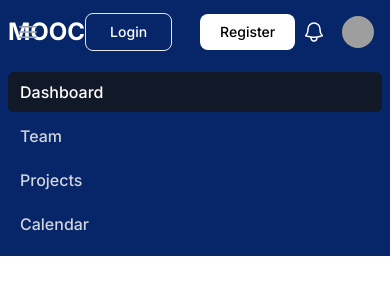
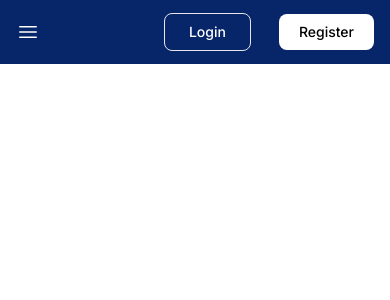
Before and after one commit to Xanvia/MOOC-IT-Center-UOP, a Next.js app in the folder frontend/: page / in a window 390 px wide. Shown: the top 300 px of the page. Built offline with nearby package versions, Linux system fonts and the light colour scheme; grey boxes are pictures that could not be loaded.

Commit message:
feat: conditon: is loggedin

```diff
--- a/frontend/src/components/Buttons/PrimaryButton.tsx
+++ b/frontend/src/components/Buttons/PrimaryButton.tsx
@@ -9,7 +9,7 @@ const PrimaryButton: React.FC<PrimaryButtonProps> = ({ text }) => {
   return (
     <button
       type="button"
-      className="focus:outline-none text-black bg-white hover:bg-primary hover:ring-1 hover:text-white hover:ring-white focus:ring-4 focus:ring-primary_test font-medium rounded-lg text-sm px-5 py-2 me-2 mb-2 dark:focus:ring-white"
+      className="focus:outline-none text-black font-times bg-white hover:bg-primary hover:ring-1 hover:text-white hover:ring-white focus:ring-4 focus:ring-primary_test font-medium rounded-lg text-sm px-5 py-2 me-2 mb-2 dark:focus:ring-white"
     >
       {text}
     </button>
--- a/frontend/src/components/Navbar/Navbar.tsx
+++ b/frontend/src/components/Navbar/Navbar.tsx
@@ -7,7 +7,12 @@ import SecondaryButton from "../Buttons/SecondaryButton";
 
 const Navbar = () => {
   const [isProfileMenuOpen, setIsProfileMenuOpen] = useState(false);
+  const [isMobileMenuOpen, setIsMobileMenuOpen] = useState(false);
   const profileMenuRef = useRef(null);
+  const isLoggedIn = false;
+  const toggleMobileMenu = () => {
+    setIsMobileMenuOpen(!isMobileMenuOpen);
+  };
 
   const toggleProfileMenu = () => {
     setIsProfileMenuOpen(!isProfileMenuOpen);
@@ -33,12 +38,13 @@ const Navbar = () => {
     <nav className="bg-primary">
       <div className="mx-auto max-w-7xl px-2 sm:px-6 lg:px-8">
         <div className="relative flex h-16 items-center justify-between">
-          <div className="absolute inset-y-0 left-0 flex items-center sm:hidden">
+          <div className="absolute inset-y-0 left-0 flex items-center md:hidden">
             <button
               type="button"
-              className="relative inline-flex items-center justify-center rounded-md p-2 text-gray-400 hover:bg-gray-700 hover:text-white focus:outline-none focus:ring-2 focus:ring-inset focus:ring-white"
+              className="relative inline-flex items-center justify-center rounded-md p-2 text-white hover:bg-gray-700 hover:text-white focus:outline-none focus:ring-2 focus:ring-inset focus:ring-white"
               aria-controls="mobile-menu"
               aria-expanded="false"
+              onClick={toggleMobileMenu}
             >
               <span className="absolute -inset-0.5"></span>
               <span className="sr-only">Open main menu</span>
@@ -74,11 +80,11 @@ const Navbar = () => {
               </svg>
             </button>
           </div>
-          <div className="flex flex-1 items-center justify-center sm:items-stretch sm:justify-start">
-            <div className="flex flex-shrink-0 items-center">
-              <h1 className="text-white text-2xl font-bold">MOOC</h1>
+          <div className="flex flex-1 items-center justify-center sm:items-stretch md:justify-start">
+            <div className="hidden sm:flex flex-shrink-0 items-center">
+              <h1 className="text-white text-3xl sm:font-bold">MOOC</h1>
             </div>
-            <div className="hidden py-10 pl-20 sm:ml-6 sm:block">
+            <div className="hidden py-5 md:py-10 lg:pl-20 md:ml-6 md:block lg:text-base text-sm">
               <div className="flex space-x-4">
                 <Link href="/" className="text-white hover:text-gray-300">
                   HOME
@@ -95,12 +101,46 @@ const Navbar = () => {
               </div>
             </div>
           </div>
-          <div className="flex items-center gap-5 mt-2 pr-20 justify-center">
+          <div className="flex items-center gap-5 mt-2 lg:pr-20 justify-center">
+            {isLoggedIn ? (
+              <div className="flex md:hidden absolute inset-y-0 right-0 items-center pr-2 sm:static sm:inset-auto sm:ml-6 sm:pr-0">
+                <button
+                  type="button"
+                  className="relative rounded-full bg-primary p-1 text-white hover:text-white focus:outline-none focus:ring-2 focus:ring-white focus:ring-offset-2 focus:ring-offset-primary_test"
+                >
+                  <span className="absolute -inset-1.5"></span>
+                  <span className="sr-only">View notifications</span>
+                  <svg
+                    className="h-6 w-6"
+                    fill="none"
+                    viewBox="0 0 24 24"
+                    strokeWidth="1.5"
+                    stroke="currentColor"
+                    aria-hidden="true"
+                  >
+                    <path
+                      strokeLinecap="round"
+                      strokeLinejoin="round"
+                      d="M14.857 17.082a23.848 23.848 0 005.454-1.31A8.967 8.967 0 0118 9.75v-.7V9A6 6 0 006 9v.75a8.967 8.967 0 01-2.312 6.022c1.733.64 3.56 1.085 5.455 1.31m5.714 0a24.255 24.255 0 01-5.714 0m5.714 0a3 3 0 11-5.714 0"
+                    />
+                  </svg>
+                </button>
+
+                <ProfileButton
+                  isProfileMenuOpen={isProfileMenuOpen}
+                  toggleProfileMenu={toggleProfileMenu}
+                  profileMenuRef={profileMenuRef}
+                />
+              </div>
+            ) : (
+              <>
                 <SecondaryButton text="Login" />
                 <PrimaryButton text="Register" />
+              </>
+            )}
           </div>
 
-          <div className="absolute inset-y-0 right-0 flex items-center pr-2 sm:static sm:inset-auto sm:ml-6 sm:pr-0">
+          <div className="hidden absolute inset-y-0 right-0 md:flex items-center pr-2 sm:static sm:inset-auto sm:ml-6 sm:pr-0">
             <button
               type="button"
               className="relative rounded-full bg-primary p-1 text-white hover:text-white focus:outline-none focus:ring-2 focus:ring-white focus:ring-offset-2 focus:ring-offset-primary_test"
@@ -131,36 +171,36 @@ const Navbar = () => {
           </div>
         </div>
       </div>
-
-      <div className="sm:hidden" id="mobile-menu">
+      {isMobileMenuOpen && (
+        <div className="md:hidden" id="mobile-menu">
           <div className="space-y-1 px-2 pb-3 pt-2">
             <a
               href="#"
-            className="bg-gray-900 text-white block rounded-md px-3 py-2 text-base font-medium"
-            aria-current="page"
+              className="text-gray-300 hover:bg-gray-700 hover:text-white block rounded-md px-3 py-2 text-base font-medium"
             >
-            Dashboard
+              HOME
             </a>
             <a
               href="#"
               className="text-gray-300 hover:bg-gray-700 hover:text-white block rounded-md px-3 py-2 text-base font-medium"
             >
-            Team
+              ABOUT US
             </a>
             <a
               href="#"
               className="text-gray-300 hover:bg-gray-700 hover:text-white block rounded-md px-3 py-2 text-base font-medium"
             >
-            Projects
+              CONTACTS
             </a>
             <a
               href="#"
               className="text-gray-300 hover:bg-gray-700 hover:text-white block rounded-md px-3 py-2 text-base font-medium"
             >
-            Calendar
+              FAQ
             </a>
           </div>
         </div>
+      )}
     </nav>
   );
 };
```
Lines whose indentation alone changed are shown as unchanged.
